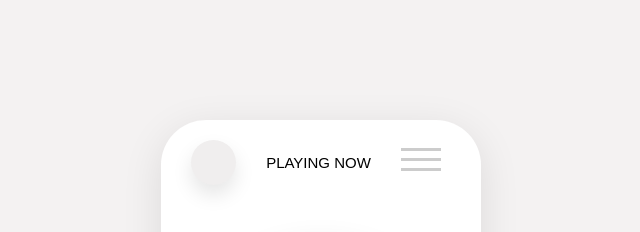
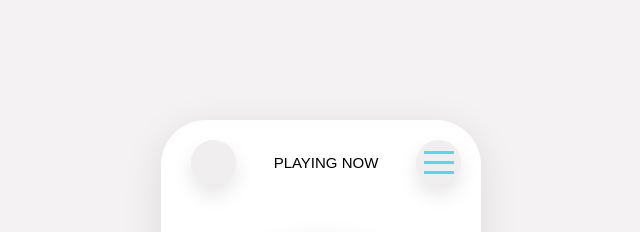
Before and after one commit to saeed0920/music_player, a website: page index.html in a window 1280 px wide. Shown: the top 232 px of the page, without its empty margins (319-959 px from the left). Drawn offline with Linux system fonts and the light colour scheme.

Commit message:
fix bugs nav_menu-span

```diff
--- a/sass/components/_components.scss
+++ b/sass/components/_components.scss
@@ -38,7 +38,7 @@
   }
 
   &__text-center {
-    transform: translateX(-2rem);
+    // transform: translateX(-2rem);
     font-size: 1.5rem;
     font-weight: 100;
     text-transform: uppercase;
@@ -46,29 +46,36 @@
 
   &__menu {
     margin-right: 2rem;
-    height: 2rem;
-    width: 2rem;
-    background-color: var(--color-primery);
+    height: 4.5rem;
+    width: 4.5rem;
+    background-color: var(--color-Grey-light-3);
     // cursor: pointer;
+    overflow: hidden;
+    display: flex;
+    justify-content: center;
+    align-items: center;
+    border-radius: 50%;
+    box-shadow: 0 1rem 2rem rgba(0, 0, 0, 0.1);
+    cursor: pointer;
   }
 
   &__span {
     display: block;
     height: 0.3rem;
-    width: 4rem;
-    background-color: var(--color-Grey-light-4);
+    width: 3rem;
+    background-color: #48dbfb;
     position: relative;
     transition: all 0.2s;
-    transform: translateX(-4rem) translateY(0.5rem);
-    cursor: pointer;
+    // transform: translateX(-4rem) translateY(0.5rem);
+
     &::after {
       content: "";
       top: 1rem;
       display: block;
       position: absolute;
       height: 0.3rem;
-      width: 4rem;
-      background-color: var(--color-Grey-light-4);
+      width: 3rem;
+      background-color: #48dbfb;
       transition: all 0.2s;
     }
 
@@ -78,9 +85,9 @@
       display: block;
       position: absolute;
       height: 0.3rem;
-      width: 4rem;
+      width: 3rem;
       transition: all 0.2s;
-      background-color: var(--color-Grey-light-4);
+      background-color: #48dbfb;
     }
   }
 }
@@ -118,15 +125,15 @@
     &-span {
       content: "";
       position: absolute;
-      top: 13rem;
-      left: 50%;
-      margin-left: -25rem;
-      width: 50rem;
-      height: 50rem;
+      top: 15rem;
+      left: 40%;
+      margin-left: -49rem;
+      width: 94rem;
+      height: 94rem;
       opacity: 0.5;
       border-radius: 41%;
       background-color: #54a0ff;
-      animation: cir 5s infinite linear;
+      animation: cir 7s infinite linear;
     }
   }
 }
```
Also changed, not shown: css/style.css.
